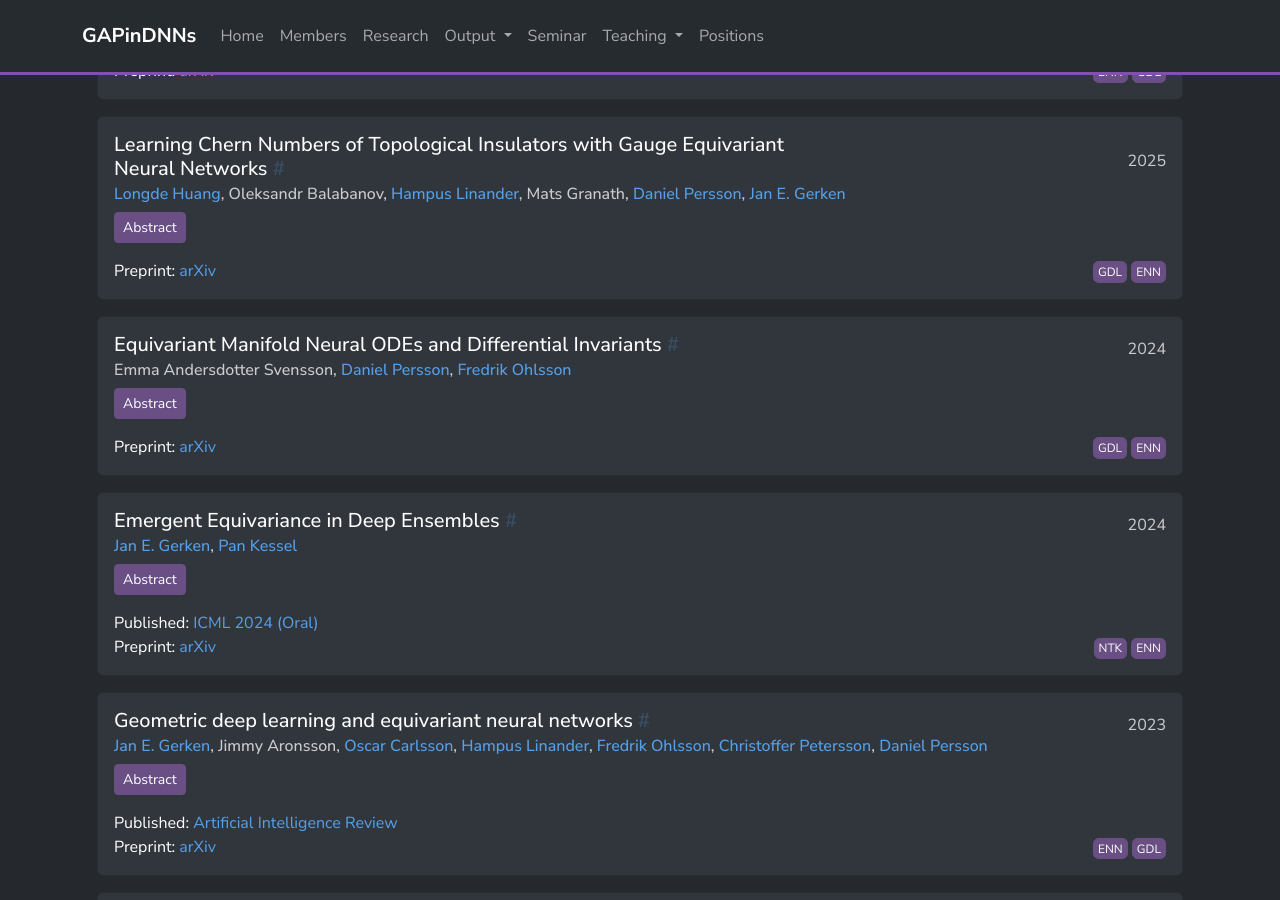
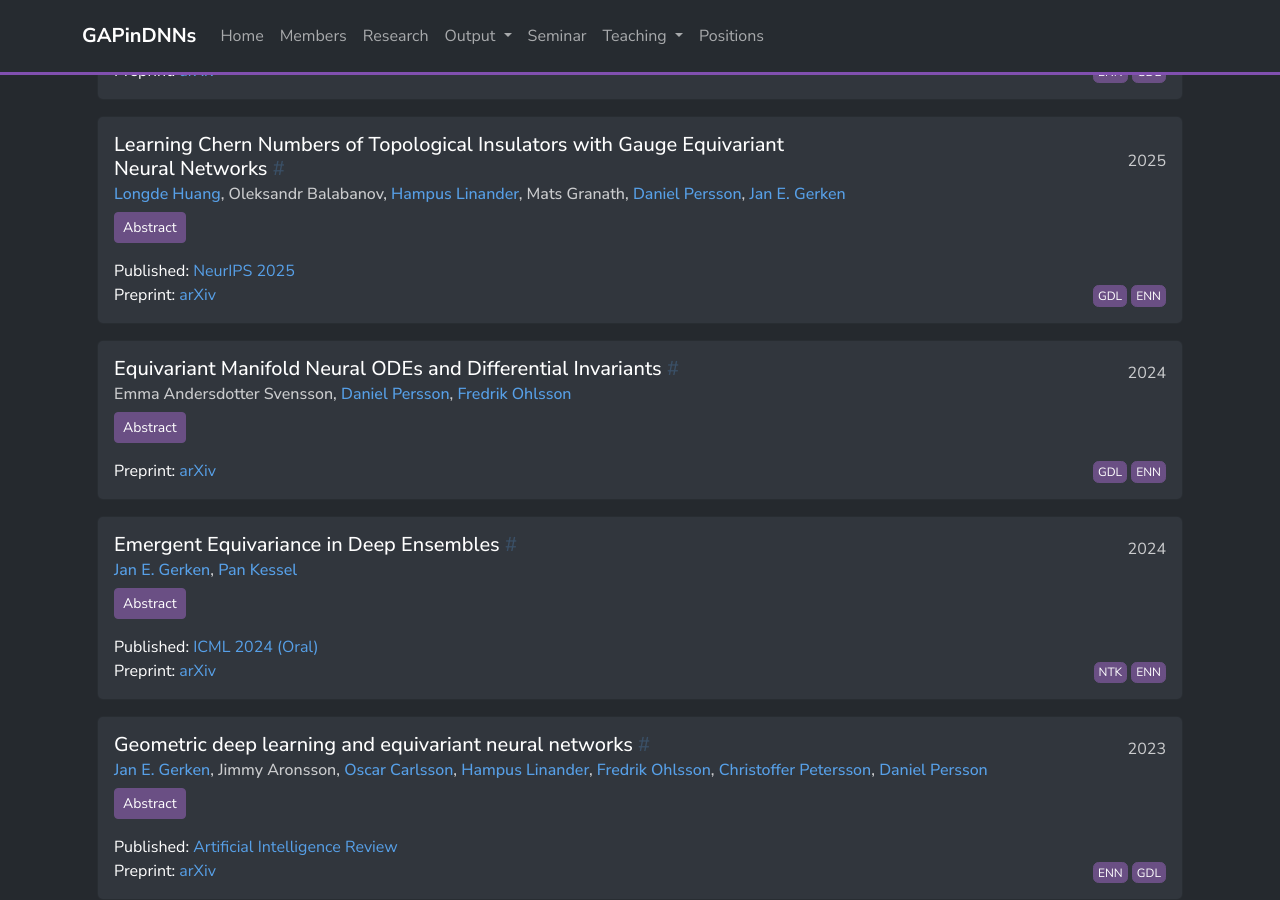
Before and after one commit to GAPinDNNs/gapindnns.github.io, a Jekyll site: the page built from _pages/equivariant_nns.md, in a window 1280 px wide and 900 px high, scrolled down 1816 px. Built offline with Jekyll 4.4.1, drawn with Linux system fonts in a browser that asks for light colours; nearby versions of some CDN libraries.

Commit message:
Add publisher to Chern paper

```diff
--- a/_data/publications/Huang_-_Learning_Chern_Numbers_of_Topological_Insulators_with_Gauge_Equivariant_Neural_Networks_(2025).yml
+++ b/_data/publications/Huang_-_Learning_Chern_Numbers_of_Topological_Insulators_with_Gauge_Equivariant_Neural_Networks_(2025).yml
@@ -20,6 +20,7 @@ abstract: |
 preprint:
   URL: https://arxiv.org/abs/2502.15376
   name: arXiv
+publisher: NeurIPS 2025
 type: article
 tags:
   - GDL
```
